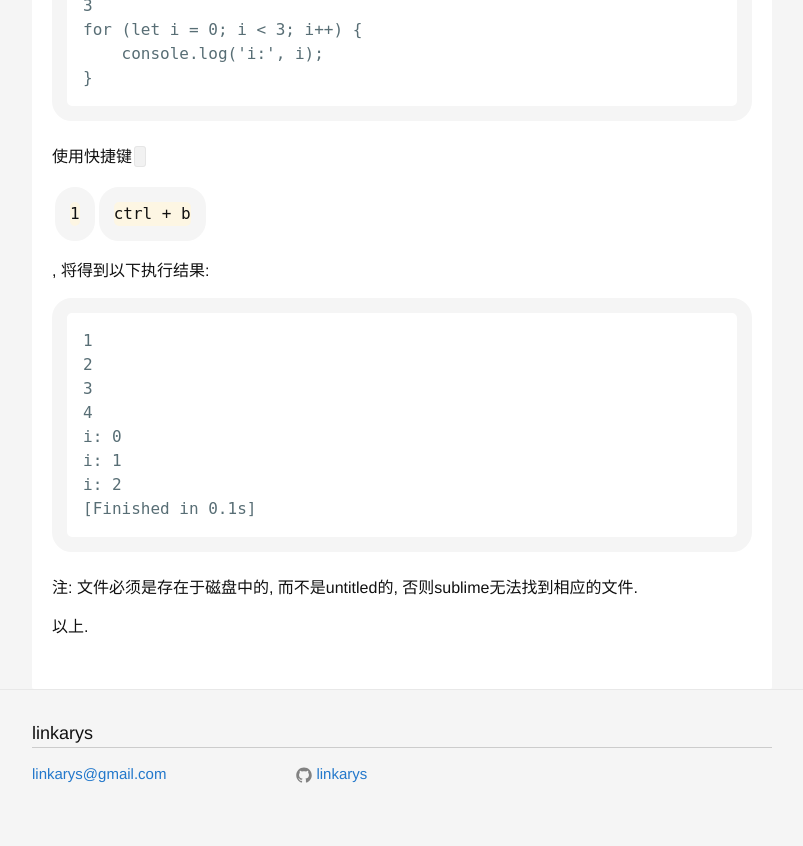
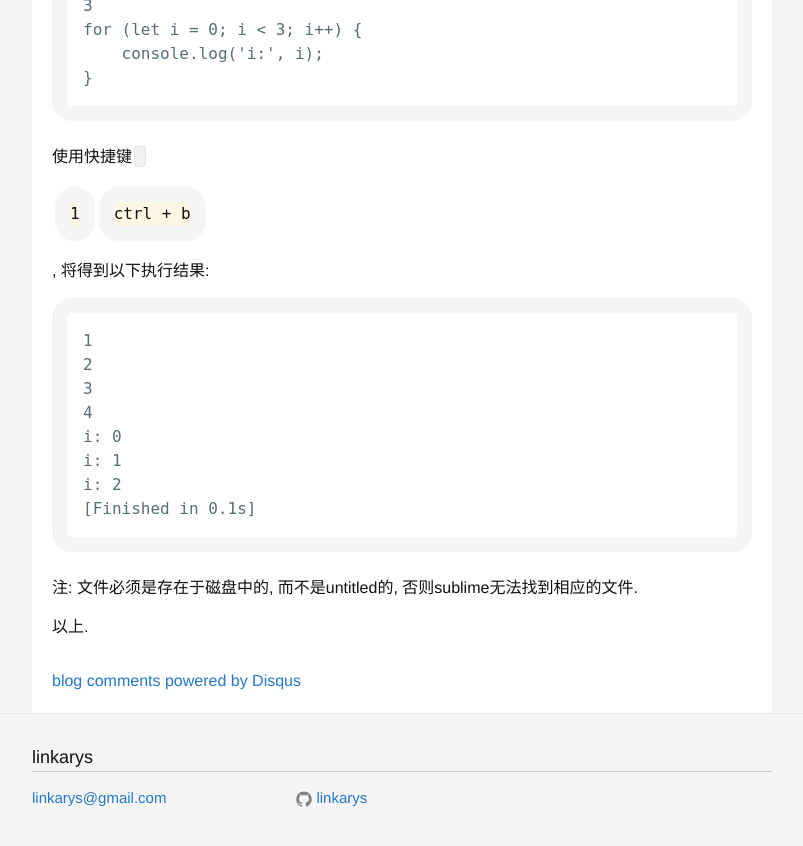
Before and after one commit to linkarys/linkarys.github.io, a Jekyll site: the page built from _posts/2015-02-07-build-javascript-with-sublime-text.md, in a window 1280 px wide and 900 px high, scrolled down 2067 px. Shown: the top 846 px of the window, without its empty margins (238-1041 px from the left). Built offline with Jekyll 4.4.1, drawn with Linux system fonts in a browser that asks for light colours; nearby versions of some CDN libraries; comment, search, counter and statistics services are not loaded; a style sheet for code colours, icons or effects is not loaded; part of the change alters nothing that is shown.

```diff
--- a/_config.yml
+++ b/_config.yml
@@ -62,13 +62,19 @@ paginate_path: /page/:num
 
 # Serving
 detach:  false
-port:    4001
-host:    127.0.0.1
 baseurl: "" # does not include hostname
 
 # Highlight
 # redcarpet:
 #   extensions: [fenced_code_blocks]
+
+# Collections
+collections:
+    javascript:
+      path: "javascripts"
+      output: true
+    styles:
+      output: true
 
 # Default options
 defaults:
--- /dev/null
+++ b/_includes/mixin/disqus
@@ -0,0 +1,14 @@
+<div id="disqus_thread"></div>
+<script type="text/javascript">
+    {% if site.safe == false %}var disqus_developer = 1;{% endif %}
+    var disqus_shortname = '{{ site.comments.disqus.shortname }}'; // required: replace example with your forum shortname
+    {% if page.wordpress_id %}var disqus_identifier = '{{page.wordpress_id}} {{site.production_url}}/?p={{page.wordpress_id}}';{% endif %}
+    /* * * DON'T EDIT BELOW THIS LINE * * */
+    (function() {
+        var dsq = document.createElement('script'); dsq.type = 'text/javascript'; dsq.async = true;
+        dsq.src = 'http://' + disqus_shortname + '.disqus.com/embed.js';
+        (document.getElementsByTagName('head')[0] || document.getElementsByTagName('body')[0]).appendChild(dsq);
+    })();
+</script>
+<noscript>Please enable JavaScript to view the <a href="http://disqus.com/?ref_noscript">comments powered by Disqus.</a></noscript>
+<a href="http://disqus.com" class="dsq-brlink">blog comments powered by <span class="logo-disqus">Disqus</span></a>
```
